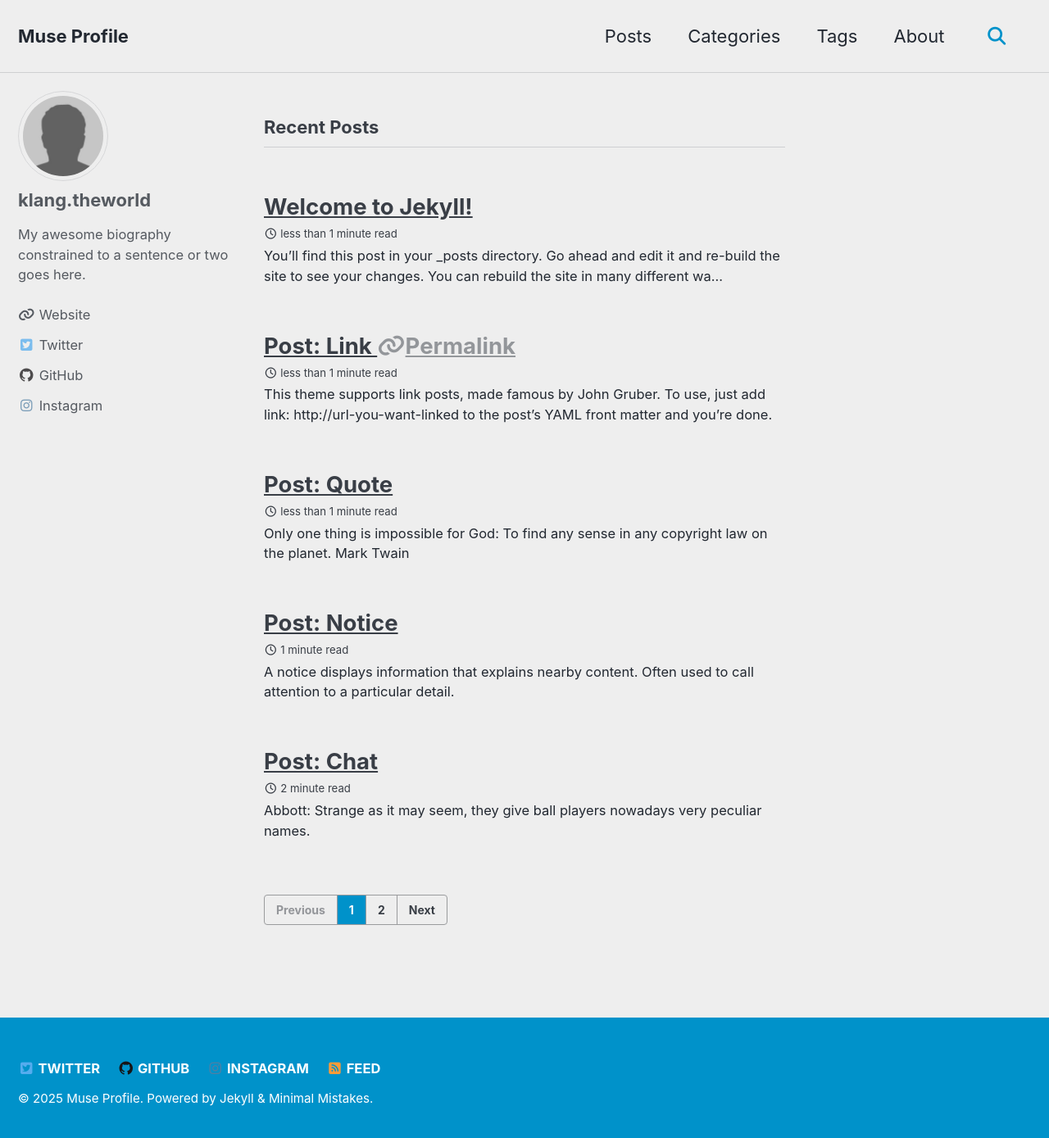
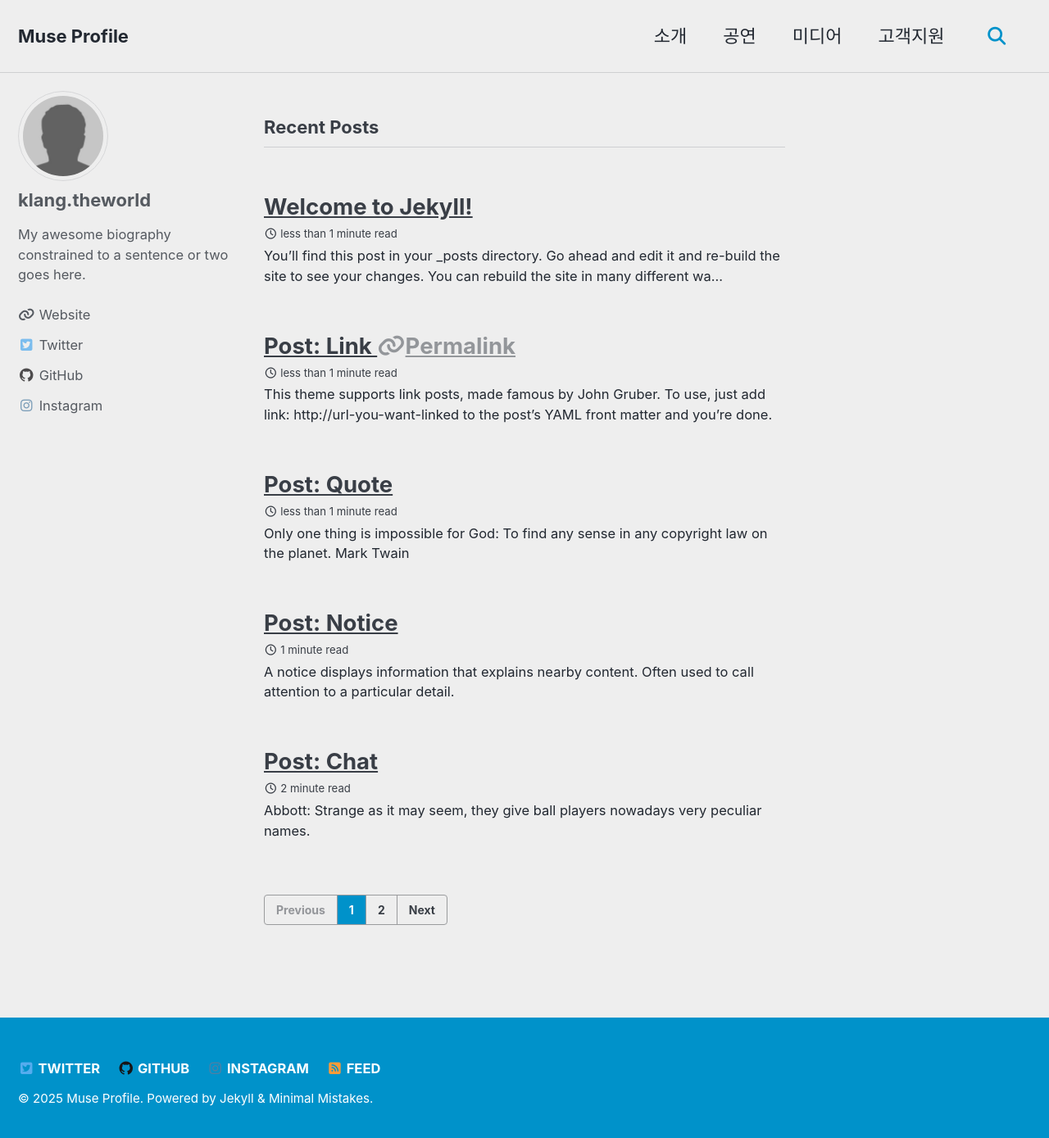
Before and after one commit to hyotoi/hyotoi.github.io, a Jekyll site: the page built from index.html, in a window 1280 px wide and 1397 px high. Shown: the top 1389 px of the window at 82% size. Built offline with Jekyll 4.4.1, drawn with Linux system fonts in a browser that asks for light colours; cached includes are drawn as plain includes; the list of posts is cut into pages by our own code.

Commit message:
feat(nav): 다단 드롭다운 메뉴 기능 추가 및 스타일 개선
- navigation.yml에 계층형 메뉴 구조(children) 추가
- masthead.html 템플릿에 드롭다운 마크업 로직 구현
- custom.scss에 드롭다운 스타일 및 호버 애니메이션 추가
- z-index, overflow 이슈 해결로 가시성 개선

```diff
--- a/_data/navigation.yml
+++ b/_data/navigation.yml
@@ -1,9 +1,44 @@
 main:
-  - title: "Posts"
-    url: /posts/
-  - title: "Categories"
-    url: /categories/
-  - title: "Tags"
-    url: /tags/
-  - title: "About"
-    url: /about/
+  # - title: "Posts"
+  #   url: /posts/
+  # - title: "Categories"
+  #   url: /categories/
+  # - title: "Tags"
+  #   url: /tags/
+  # - title: "About"
+  #   url: /about/
+  - title: "소개"
+    url: "/intro/vision/"   # 상위 메뉴는 이동하지 않음
+    children:
+      - title: "비전"
+        url: /intro/vision/
+      - title: "인사말"
+        url: /intro/greeting/
+      - title: "단원소개"
+        url: /intro/members_profile/
+
+  - title: "공연"
+    url: "/concert/upcoming/"   # 상위 메뉴는 이동하지 않음
+    children:
+      - title: "공연 일정"
+        url: /concert/upcoming/
+      - title: "지난 공연"
+        url: /concert/previous/
+
+  - title: "미디어"
+    url: /media/photo/
+    children:
+      - title: "공연 사진"
+        url: /media/photo/
+      - title: "공연 영상"
+        url: /media/video/
+      - title: "언론보도"
+        url: /media/news/
+
+  - title: "고객지원"
+    url: /contact/notice/
+    children:
+      - title: "공지사항"
+        url: /contact/notice/
+      - title: "문의하기"
+        url: /contact/support/
--- a/_includes/masthead.html
+++ b/_includes/masthead.html
@@ -4,34 +4,60 @@
   <div class="masthead__inner-wrap">
     <div class="masthead__menu">
       <nav id="site-nav" class="greedy-nav">
+
         {% unless logo_path == empty %}
-          <a class="site-logo" href="{{ '/' | relative_url }}"><img src="{{ logo_path | relative_url }}" alt="{{ site.masthead_title | default: site.title }}"></a>
+          <a class="site-logo" href="{{ '/' | relative_url }}">
+            <img src="{{ logo_path | relative_url }}" alt="{{ site.masthead_title | default: site.title }}">
+          </a>
         {% endunless %}
+
         <a class="site-title" href="{{ '/' | relative_url }}">
           {{ site.masthead_title | default: site.title }}
-          {% if site.subtitle %}<span class="site-subtitle">{{ site.subtitle }}</span>{% endif %}
+          {% if site.subtitle %}
+            <span class="site-subtitle">{{ site.subtitle }}</span>
+          {% endif %}
         </a>
+
         <ul class="visible-links">
           {%- for link in site.data.navigation.main -%}
-            <li class="masthead__menu-item">
+            <li class="masthead__menu-item{% if link.children %} has-dropdown{% endif %}">
               <a
                 href="{{ link.url | relative_url }}"
                 {% if link.description %} title="{{ link.description }}"{% endif %}
                 {% if link.target %} target="{{ link.target }}"{% endif %}
-              >{{ link.title }}</a>
+              >
+                {{ link.title }}
+              </a>
+
+              {% if link.children %}
+                <ul class="dropdown">
+                  {% for child in link.children %}
+                    <li class="dropdown-item">
+                      <a href="{{ child.url | relative_url }}">{{ child.title }}</a>
+                    </li>
+                  {% endfor %}
+                </ul>
+              {% endif %}
             </li>
           {%- endfor -%}
         </ul>
+
         {% if site.search == true %}
-        <button class="search__toggle" type="button">
-          <span class="visually-hidden">{{ site.data.ui-text[site.locale].search_label | default: "Toggle search" }}</span>
-          <i class="fas fa-search"></i>
-        </button>
+          <button class="search__toggle" type="button">
+            <span class="visually-hidden">
+              {{ site.data.ui-text[site.locale].search_label | default: "Toggle search" }}
+            </span>
+            <i class="fas fa-search"></i>
+          </button>
         {% endif %}
+
         <button class="greedy-nav__toggle hidden" type="button">
-          <span class="visually-hidden">{{ site.data.ui-text[site.locale].menu_label | default: "Toggle menu" }}</span>
+          <span class="visually-hidden">
+            {{ site.data.ui-text[site.locale].menu_label | default: "Toggle menu" }}
+          </span>
           <div class="navicon"></div>
         </button>
+
         <ul class="hidden-links hidden"></ul>
       </nav>
     </div>
--- a/_sass/custom.scss
+++ b/_sass/custom.scss
@@ -30,20 +30,6 @@
   display: block;
 }
 
-/* 하위 메뉴 항목 */
-.dropdown-item {
-  padding: 5px 20px;
-  white-space: nowrap;
-}
-
-.dropdown-item a {
-  text-decoration: none;
-  color: #333;
-}
-
-.dropdown-item a:hover {
-  color: #007acc;
-}
 
 /* 드롭다운이 안 보이는 문제 해결용 */
 .site-nav,
@@ -52,3 +38,104 @@
   overflow: visible !important;
   z-index: 100;
 }
+
+
+/* 드롭다운이 포함된 메뉴 구조 대응 */
+.masthead__menu,
+.greedy-nav,
+.visible-links,
+.masthead__menu-item,
+.has-dropdown {
+  position: relative;
+  overflow: visible !important;
+  z-index: 10;
+}
+
+/* 드롭다운 컨테이너 */
+.has-dropdown > .dropdown {
+  display: none;
+  position: absolute;
+  top: 100%;
+  left: 0;
+  background-color: white;
+  border: 1px solid #ccc;
+  z-index: 1000;
+  box-shadow: 0 4px 8px rgba(0, 0, 0, 0.1);
+  min-width: 160px;
+  padding: 10px 0;
+}
+
+/* 마우스를 올렸을 때 드롭다운 표시 */
+.has-dropdown:hover > .dropdown {
+  display: block;
+}
+
+
+
+/* ============================
+          드롭다운 메뉴
+============================ */
+
+.has-dropdown {
+  position: relative;
+}
+
+.has-dropdown > .dropdown {
+  display: block; /* 기본 설정*/
+  opacity: 0;
+  visibility: hidden;
+  transform: translateY(10px);
+  pointer-events: none;
+
+  position: absolute;
+  top: 100%;
+  left: 0;
+  min-width: 140px;
+  padding: 6px 0;
+  background: #ffffff;
+  border-radius: 8px;
+  box-shadow: 0 6px 16px rgba(0, 0, 0, 0.08);
+  transition: all 0.25s ease;
+  z-index: 999;
+}
+
+.has-dropdown:hover > .dropdown {
+  opacity: 1;
+  visibility: visible;
+  transform: translateY(0);
+  pointer-events: auto;
+}
+
+/* 드롭다운 내부 항목 스타일 */
+.dropdown-item {
+  padding: 6px 8px;
+  padding-left: 12px;
+  padding-right: 3px;
+  line-height: 1.4;
+  font-size: 15px;
+  font-weight: 500;
+  color: #333;
+  transition: background 0.2s ease;
+  margin: 0;
+}
+
+.dropdown-item a {
+  color: inherit;
+  text-decoration: none;
+  display: inline-block;
+  width: 100%;
+  padding: 2px;
+  line-height: 1.4;
+  margin: 0;
+}
+
+/* hover 시 부드럽게 강조 */
+.dropdown-item:hover {
+  background: #f5f7fa;
+  color: #007acc;
+  cursor: pointer;
+}
+
+.dropdown-item a:hover {
+  color: #007acc;
+}
```
Also changed, not shown: _pages/concert/previous.md (added, +9 -0 lines), _pages/concert/upcoming.md (added, +9 -0 lines), _pages/contact/notice.md (added, +8 -0 lines), _pages/contact/support.md (added, +8 -0 lines), _pages/intro/greeting.md (added, +9 -0 lines), _pages/intro/members_profile.md (added, +9 -0 lines), _pages/intro/vision.md (added, +9 -0 lines), _pages/media/news.md (added, +8 -0 lines), _pages/media/photo.md (added, +9 -0 lines), _pages/media/video.md (added, +9 -0 lines).
